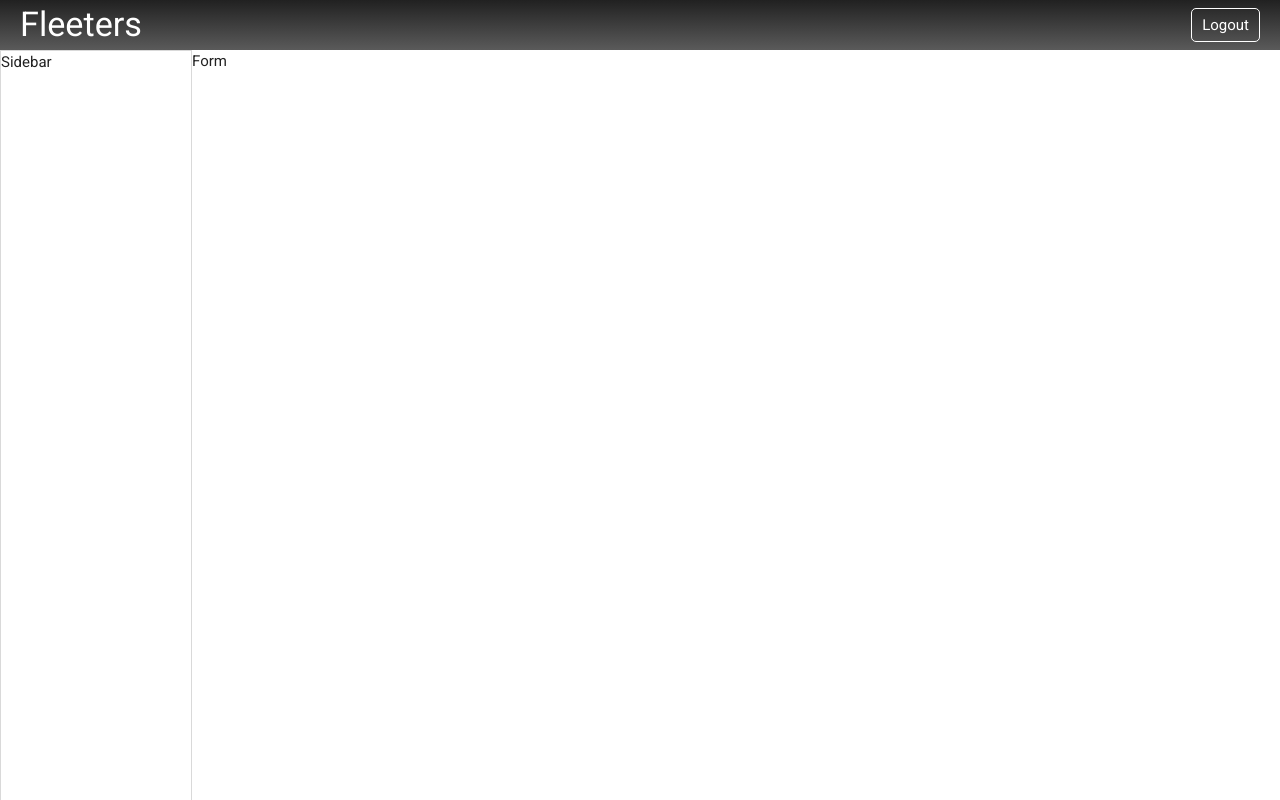
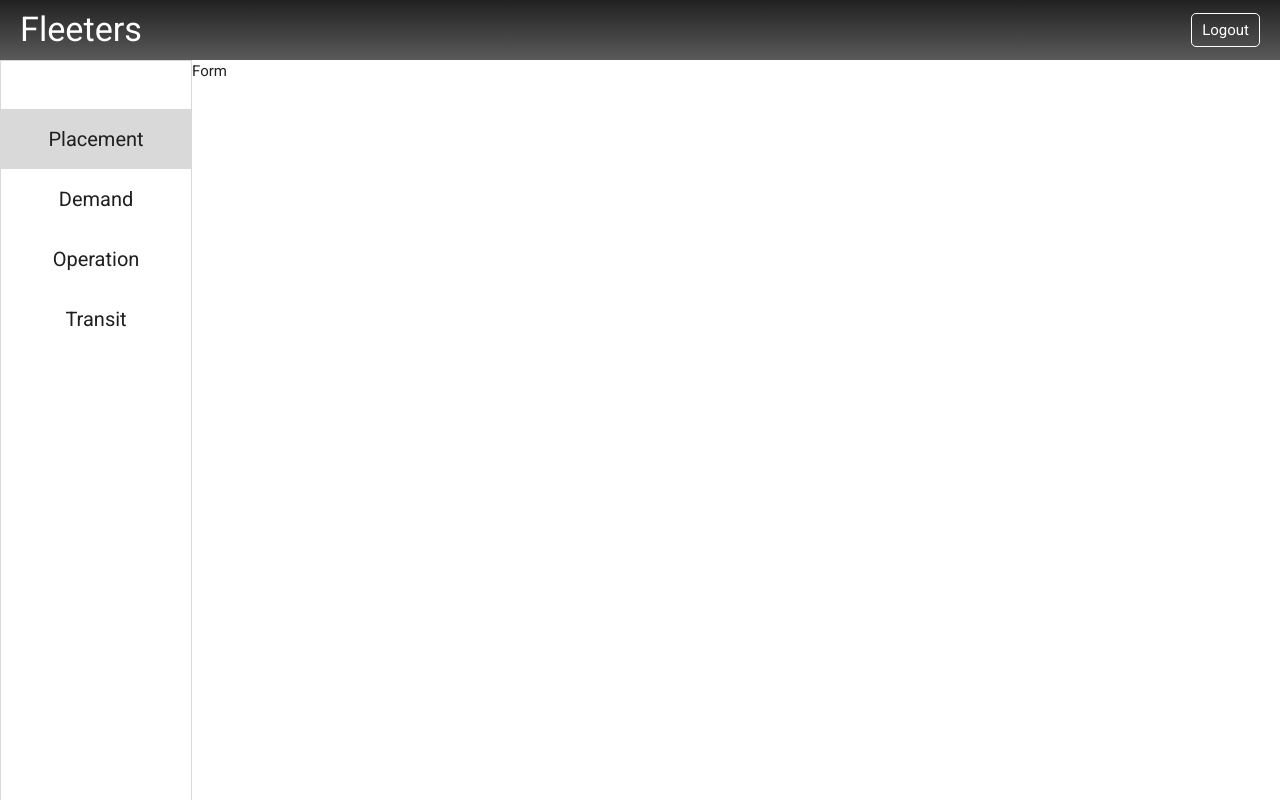
Before and after one commit to tarunkethwalia/Fleeters, a React (Create React App) app: page / in a window 1280 px wide. Built offline with nearby package versions, Linux system fonts and the light colour scheme.

Commit message:
sidebar design

```diff
--- a/src/Components/Navbar/Navbar.css
+++ b/src/Components/Navbar/Navbar.css
@@ -1,4 +1,4 @@
-.Navbar {width: 100%; height: 50px; background-image: linear-gradient(to bottom, #212121, #5A5A5A); display: flex; justify-content: space-between; align-items: center; padding: 0 20px;}
+.Navbar {width: 100%; height: 60px; background-image: linear-gradient(to bottom, #212121, #5A5A5A); display: flex; justify-content: space-between; align-items: center; padding: 0 20px;}
 .Navbar h4 {margin: 0; color: white;}
 .Navbar a {border: 1px solid #fff; color: white; padding: 5px 10px; border-radius: 5px;}
 .Navbar a:hover {background-color: #0a97b0; border: 1px solid #0a97b0;}
--- a/src/Components/SideBar/SideBar.css
+++ b/src/Components/SideBar/SideBar.css
@@ -1 +1,4 @@
-.SideBar {position: fixed; height: 100%; width: 15%; border: 1px solid #D9D9D9;}
+.SideBar {position: fixed; height: 100%; width: 15%; border: 1px solid #d9d9d9; display: flex; align-items: flex-end;}
+.SideBar-Content {height: 94%; width: 100%; display:flex; flex-direction: column; align-items: center; text-align: center;}
+.SideBar-Content a{ font-size: 20px; width: 100%; padding: 15px; color: #1F1F1F;}
+.SideBar-Content a.active {background-color: #D9D9D9;}
--- a/src/Components/SideBar/SideBar.js
+++ b/src/Components/SideBar/SideBar.js
@@ -5,7 +5,12 @@ class SideBar extends Component {
     render() {
         return (
             <div className="SideBar">
-                Sidebar
+                <div className="SideBar-Content">
+                    <a className="active" href="/">Placement</a>
+                    <a href="/">Demand</a>
+                    <a href="/">Operation</a>
+                    <a href="/">Transit</a>
+                </div>
             </div>
         )
     }
```
